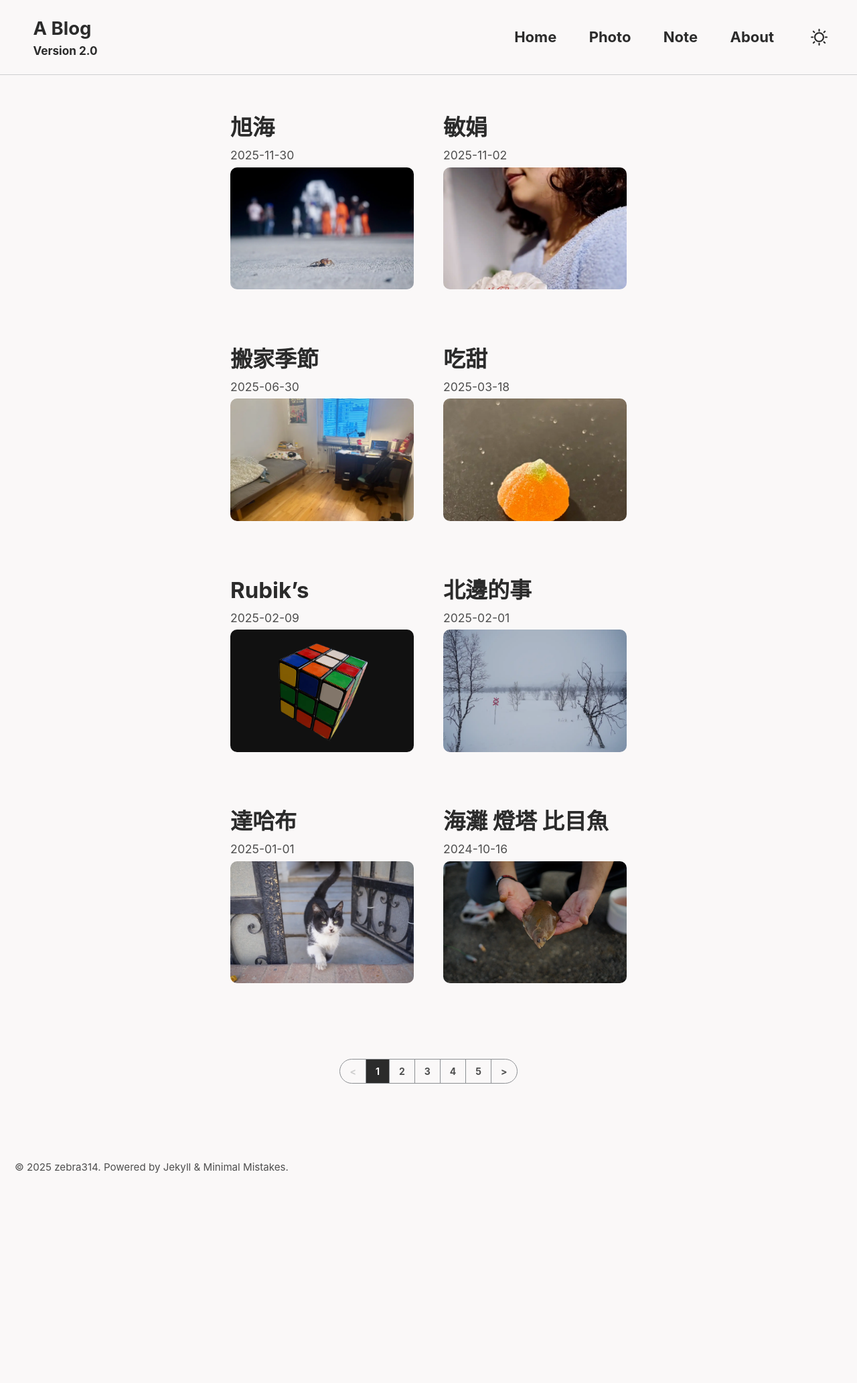
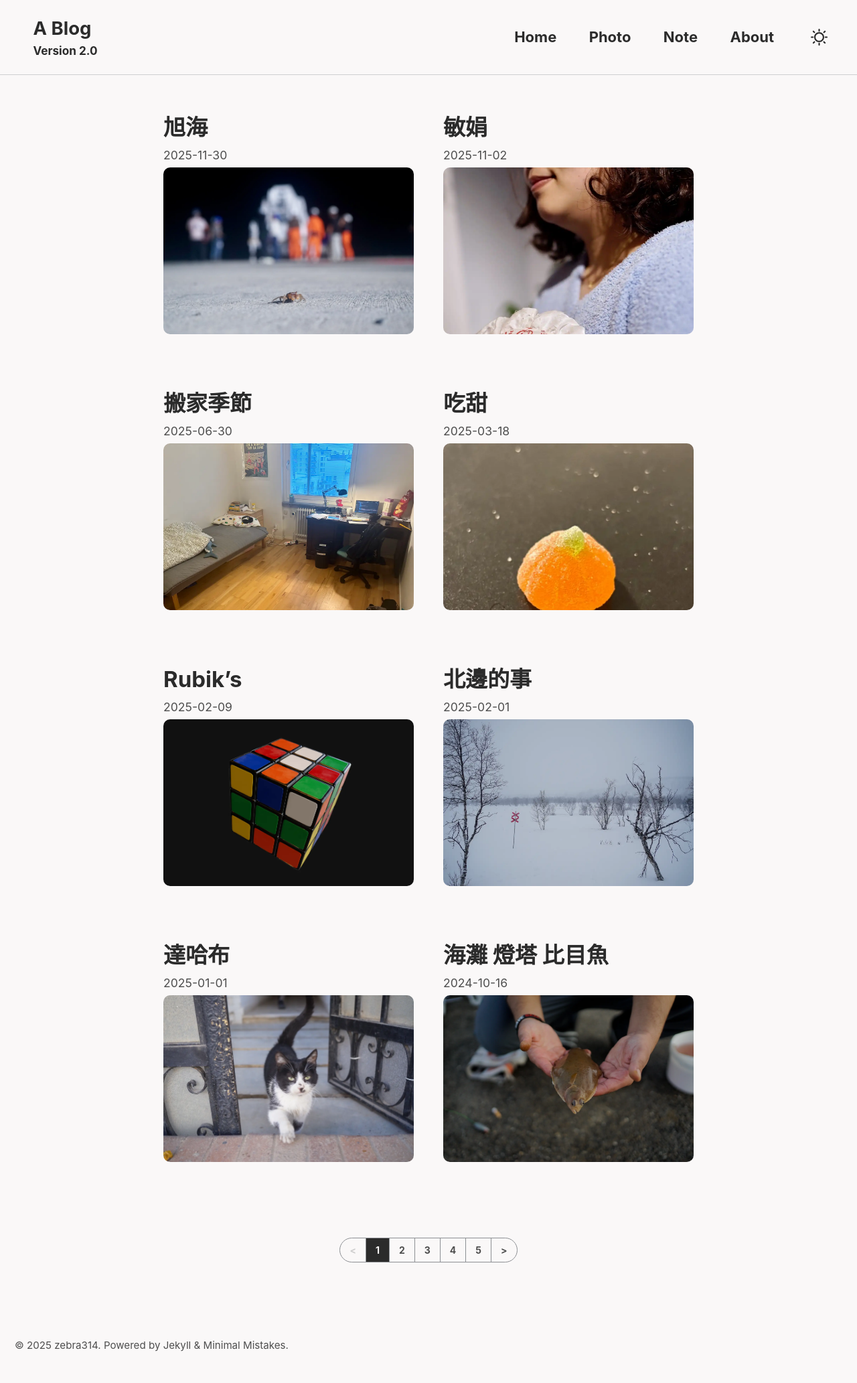
Before and after one commit to zebra314/zebra314.github.io, a Jekyll site: the page built from index.html, in a window 1280 px wide. Shown: the whole page at 67% size. Built offline with Jekyll 4.4.1, drawn with Linux system fonts in a browser that asks for light colours; cached includes are drawn as plain includes; the list of posts is cut into pages by our own code; before the commit the page ends 1798 px from its top, so only the background shows below that.

Commit message:
Update archive styles to use narrow sidebar width

```diff
--- a/_sass/minimal-mistakes/_archive.scss
+++ b/_sass/minimal-mistakes/_archive.scss
@@ -11,8 +11,8 @@
   }
 
   @include breakpoint($x-large) {
-    width: calc(100% - #{$right-sidebar-width});
-    padding-right: $right-sidebar-width;
+    width: calc(100% - #{$right-sidebar-width-narrow});
+    padding-right: $right-sidebar-width-narrow;
   }
 }
 
@@ -219,7 +219,7 @@
     }
 
     @include breakpoint($x-large) {
-      margin-right: -1 * $right-sidebar-width;
+      margin-right: -1 * $right-sidebar-width-narrow;
     }
   }
 }
```
